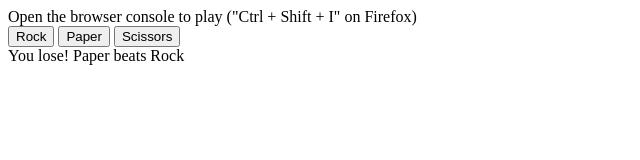
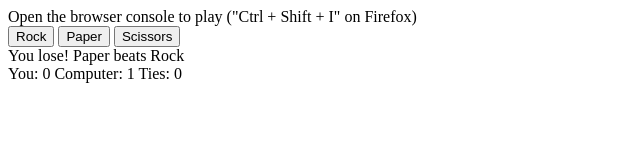
Before and after one commit to rahulwankhede/odin-rock-paper-scissors, a plain HTML site: page index.html in a window 1280 px wide. Both pictures are taken after a click on the button "Rock". Shown: the whole page, without its empty margins (0-640 px from the left). Drawn offline with Linux system fonts and the light colour scheme.

Commit message:
display running score

```diff
--- a/index.html
+++ b/index.html
@@ -11,5 +11,6 @@
 		<button class="choice" id="paper">Paper</button>
 		<button class="choice" id="scissors">Scissors</button>
 		<div class="results"></div>
+		<div class="score"></div>
     </body>
 </html>
--- a/source.js
+++ b/source.js
@@ -38,6 +38,7 @@ function game(){
 let winDict = {"player": 0, "computer": 0, "tie": 0};
 
 const resultDiv = document.querySelector(".results");
+const scoreDiv = document.querySelector(".score");
 
 function doSomething(e){
 	const playerSelection = e.target.textContent;
@@ -46,18 +47,19 @@ function doSomething(e){
 	let drawWinLose = playRound(playerSelection, computerSelection);
 
     if (drawWinLose == 0){
+        winDict["tie"] += 1;
         resultDiv.innerText =  `It is a tie! You both selected ${computerSelection}`;
-        winDict["tie"] += 1;
-    }
+	}
     else if (drawWinLose == 1){
+		winDict["player"] += 1;
         resultDiv.innerText = `You win! ${playerSelection} beats ${computerSelection}`;
-		winDict["player"] += 1;
-    }
+	}
     else{
+		winDict["computer"] += 1;
         resultDiv.innerText = `You lose! ${computerSelection} beats ${playerSelection}`;
-		winDict["computer"] += 1;
-    }
- }
+	}
+	scoreDiv.innerText = `You: ${winDict["player"]}	Computer: ${winDict["computer"]}	Ties: ${winDict["tie"]}`
+}
 
 const buttons = document.querySelectorAll(".choice");
 
```
